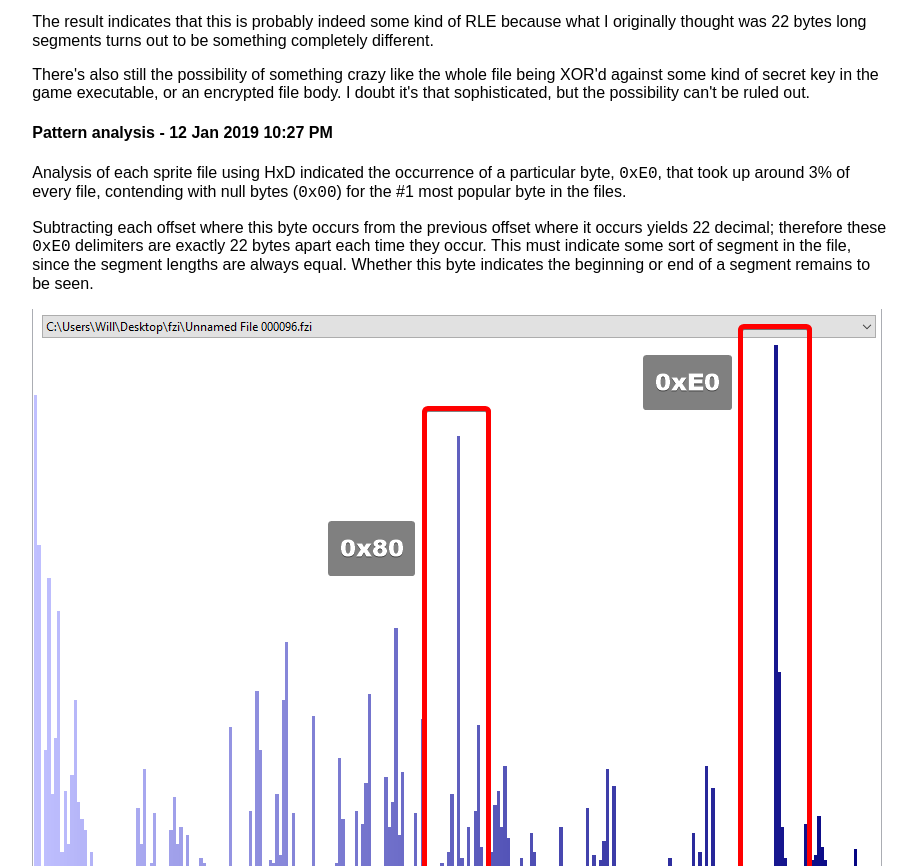
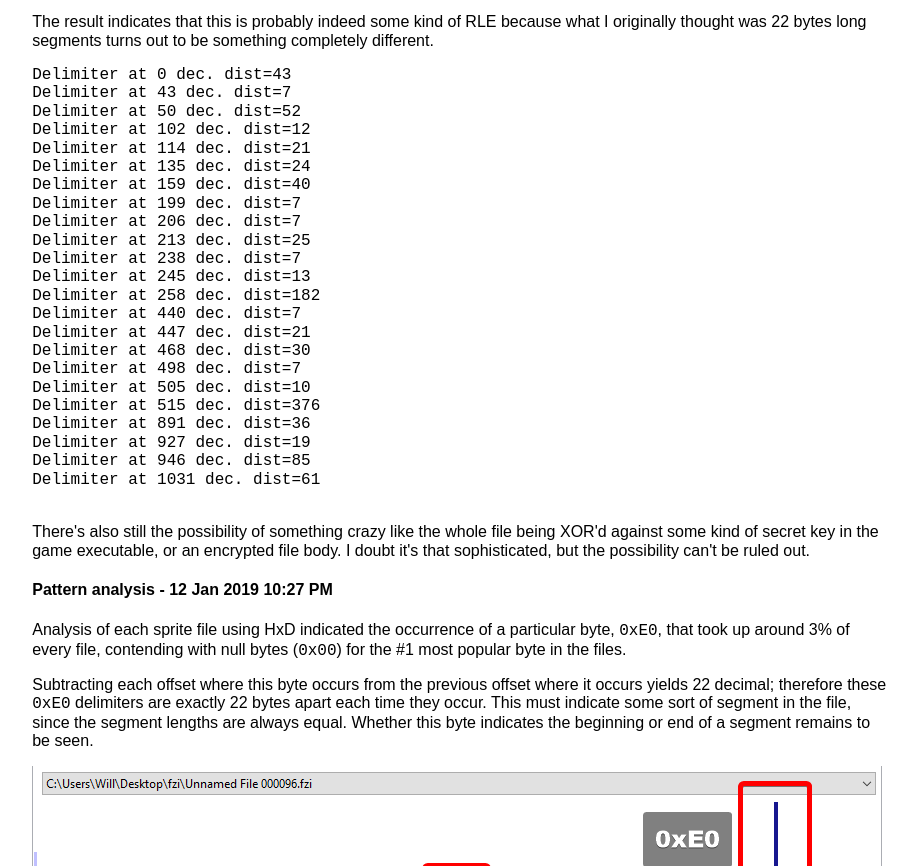
Before and after one commit to luciditee/luciditee.github.io, a plain HTML site: page simcity.html in a window 1280 px wide. Shown: the part 1405-2271 px from the top of the page, without its empty margins (179-1096 px from the left). Drawn offline with nearby package versions, Linux system fonts and the light colour scheme.

Commit message:
forgot to include results, lol

```diff
--- a/simcity.html
+++ b/simcity.html
@@ -70,6 +70,31 @@ with open(fileName, "rb") as f:
 		byte = f.read(1)
 			</pre>
 			<p>The result indicates that this is probably indeed some kind of RLE because what I originally thought was 22 bytes long segments turns out to be something completely different.</p>
+			<pre>
+Delimiter at 0 dec. dist=43
+Delimiter at 43 dec. dist=7
+Delimiter at 50 dec. dist=52
+Delimiter at 102 dec. dist=12
+Delimiter at 114 dec. dist=21
+Delimiter at 135 dec. dist=24
+Delimiter at 159 dec. dist=40
+Delimiter at 199 dec. dist=7
+Delimiter at 206 dec. dist=7
+Delimiter at 213 dec. dist=25
+Delimiter at 238 dec. dist=7
+Delimiter at 245 dec. dist=13
+Delimiter at 258 dec. dist=182
+Delimiter at 440 dec. dist=7
+Delimiter at 447 dec. dist=21
+Delimiter at 468 dec. dist=30
+Delimiter at 498 dec. dist=7
+Delimiter at 505 dec. dist=10
+Delimiter at 515 dec. dist=376
+Delimiter at 891 dec. dist=36
+Delimiter at 927 dec. dist=19
+Delimiter at 946 dec. dist=85
+Delimiter at 1031 dec. dist=61
+			</pre>
 			<p>There's also still the possibility of something crazy like the whole file being XOR'd against some kind of secret key in the game executable, or an encrypted file body.  I doubt it's that sophisticated, but the possibility can't be ruled out.</p>
 		</div>
 
```
